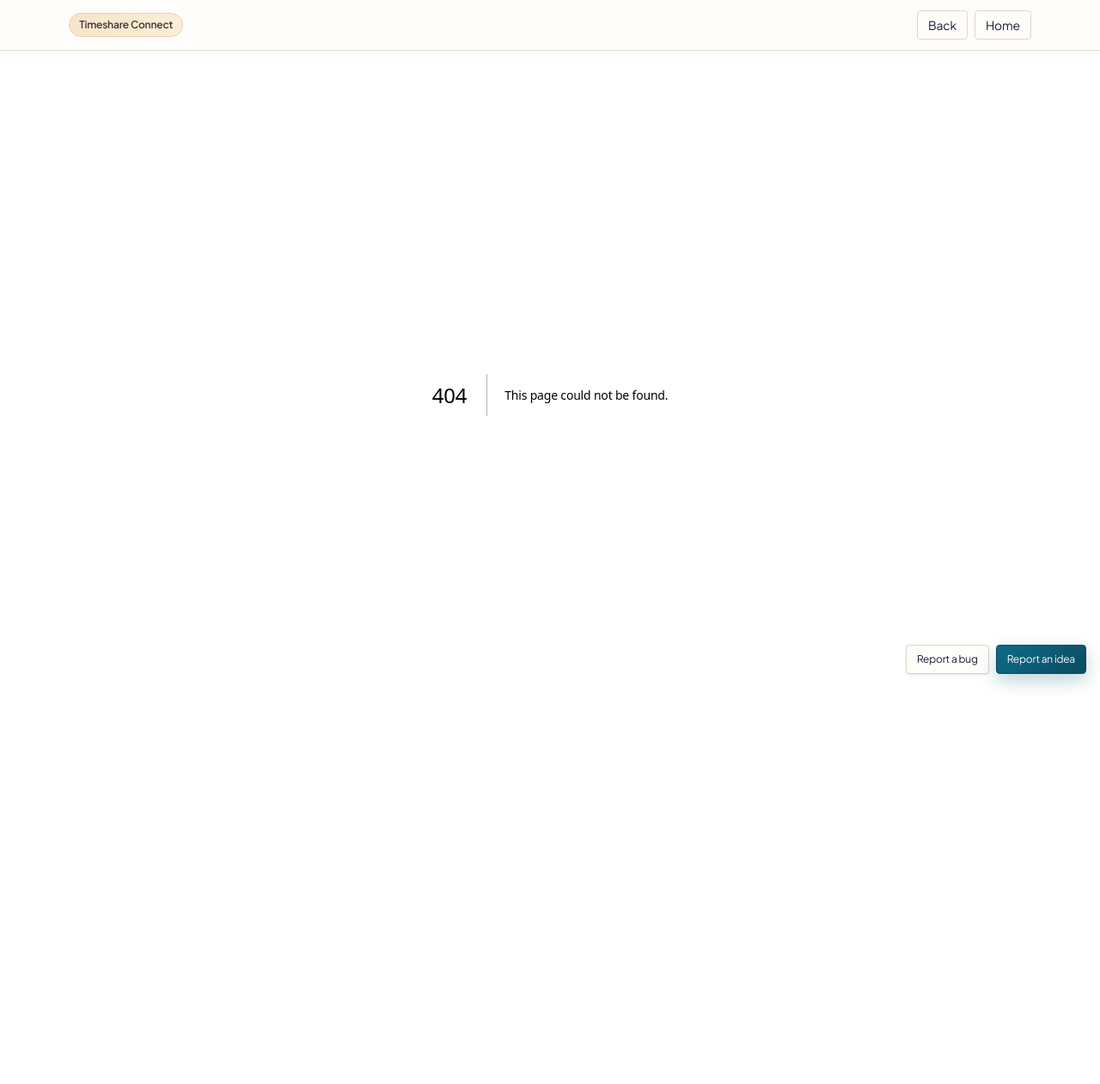
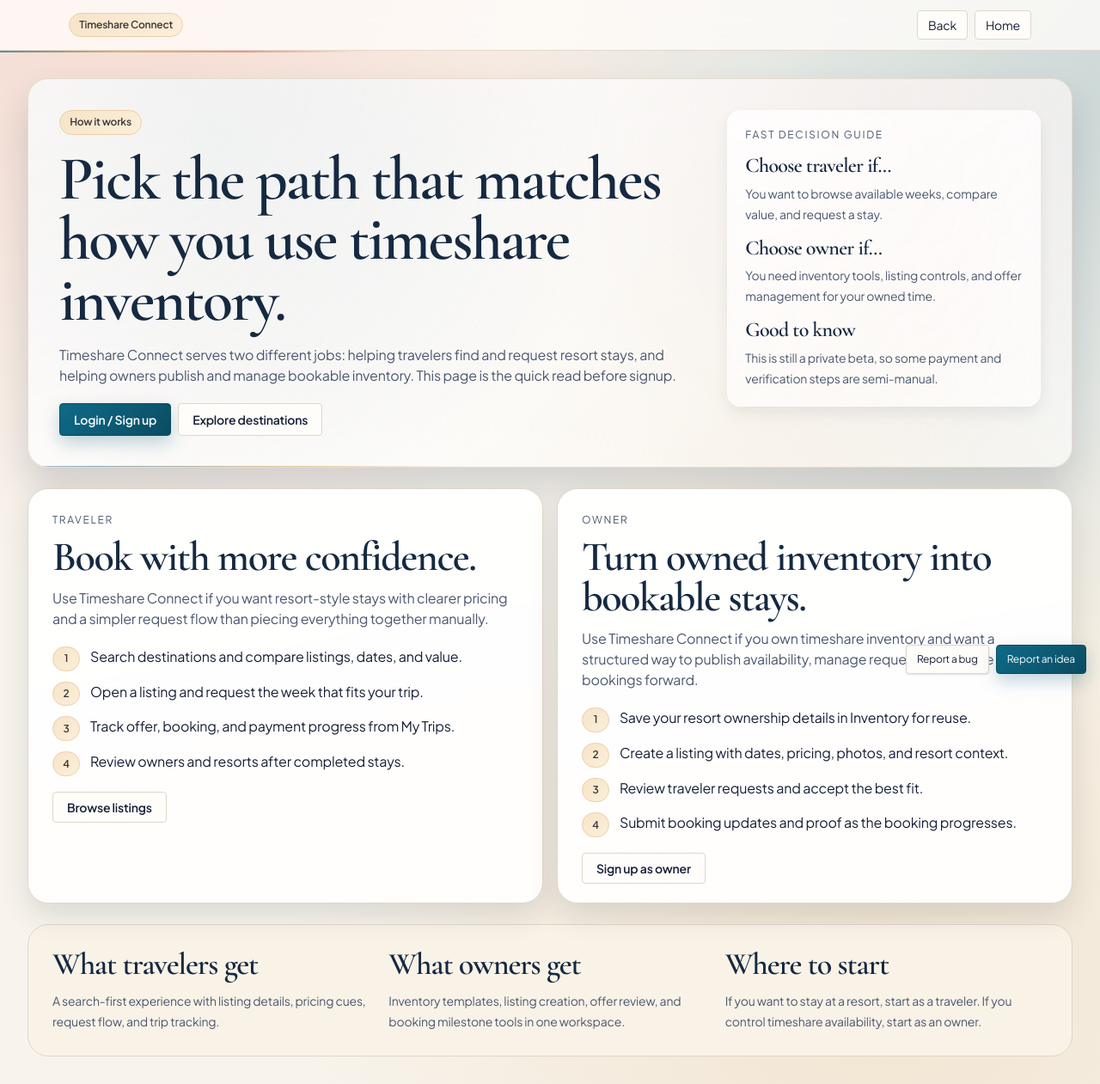
Before and after one commit to Adamgdwn/Timeshare-Connect, a Next.js app: page /how-it-works in a window 1280 px wide. Before the commit this address had no page. Shown: the whole page at 86% size. Before the commit the page ends 859 px from the top, so only its background shows below. Built offline with nearby package versions, Linux system fonts and the light colour scheme.

Commit message:
Add how-it-works onboarding page

```diff
--- /dev/null
+++ b/app/(public)/how-it-works/page.tsx
@@ -0,0 +1,134 @@
+import Link from "next/link";
+
+const audienceCards = [
+  {
+    eyebrow: "Traveler",
+    title: "Book with more confidence.",
+    description:
+      "Use Timeshare Connect if you want resort-style stays with clearer pricing and a simpler request flow than piecing everything together manually.",
+    steps: [
+      "Search destinations and compare listings, dates, and value.",
+      "Open a listing and request the week that fits your trip.",
+      "Track offer, booking, and payment progress from My Trips.",
+      "Review owners and resorts after completed stays.",
+    ],
+    ctaHref: "/search",
+    ctaLabel: "Browse listings",
+  },
+  {
+    eyebrow: "Owner",
+    title: "Turn owned inventory into bookable stays.",
+    description:
+      "Use Timeshare Connect if you own timeshare inventory and want a structured way to publish availability, manage requests, and move bookings forward.",
+    steps: [
+      "Save your resort ownership details in Inventory for reuse.",
+      "Create a listing with dates, pricing, photos, and resort context.",
+      "Review traveler requests and accept the best fit.",
+      "Submit booking updates and proof as the booking progresses.",
+    ],
+    ctaHref: "/login",
+    ctaLabel: "Sign up as owner",
+  },
+];
+
+const decisionPoints = [
+  {
+    title: "Choose traveler if...",
+    body: "You want to browse available weeks, compare value, and request a stay.",
+  },
+  {
+    title: "Choose owner if...",
+    body: "You need inventory tools, listing controls, and offer management for your owned time.",
+  },
+  {
+    title: "Good to know",
+    body: "This is still a private beta, so some payment and verification steps are semi-manual.",
+  },
+];
+
+export default function HowItWorksPage() {
+  return (
+    <main className="tc-page mx-auto max-w-7xl space-y-6 p-6 md:p-8">
+      <section className="tc-hero tc-fade-up rounded-3xl p-6 md:p-9">
+        <div className="relative z-10 grid gap-6 md:grid-cols-12 md:items-start">
+          <div className="md:col-span-8">
+            <span className="tc-badge">How it works</span>
+            <h1 className="tc-title mt-4 max-w-4xl text-5xl font-semibold tracking-tight md:text-7xl">
+              Pick the path that matches how you use timeshare inventory.
+            </h1>
+            <p className="tc-muted mt-4 max-w-3xl text-sm md:text-base">
+              Timeshare Connect serves two different jobs: helping travelers find and request resort stays, and
+              helping owners publish and manage bookable inventory. This page is the quick read before signup.
+            </p>
+            <div className="mt-5 flex flex-wrap gap-2">
+              <Link className="tc-btn-primary rounded px-4 py-2 text-sm font-semibold" href="/login">
+                Login / Sign up
+              </Link>
+              <Link className="tc-btn-secondary rounded px-4 py-2 text-sm font-semibold" href="/search">
+                Explore destinations
+              </Link>
+            </div>
+          </div>
+          <aside className="tc-glass rounded-2xl p-5 md:col-span-4 md:ml-auto md:max-w-sm">
+            <p className="text-xs uppercase tracking-[0.14em] text-[color:var(--tc-ink-soft)]">Fast decision guide</p>
+            <div className="mt-4 space-y-4">
+              {decisionPoints.map((point) => (
+                <div key={point.title}>
+                  <h2 className="tc-title text-2xl font-semibold">{point.title}</h2>
+                  <p className="tc-muted mt-2 text-sm leading-6">{point.body}</p>
+                </div>
+              ))}
+            </div>
+          </aside>
+        </div>
+      </section>
+
+      <section className="grid gap-4 md:grid-cols-2">
+        {audienceCards.map((card) => (
+          <article key={card.eyebrow} className="tc-surface tc-fade-up rounded-3xl p-6 md:p-7">
+            <p className="text-xs uppercase tracking-[0.14em] text-[color:var(--tc-ink-soft)]">{card.eyebrow}</p>
+            <h2 className="tc-title mt-3 text-4xl font-semibold md:text-5xl">{card.title}</h2>
+            <p className="tc-muted mt-3 max-w-2xl text-sm leading-6 md:text-base">{card.description}</p>
+            <ol className="mt-5 space-y-3 text-sm text-[color:var(--foreground)] md:text-base">
+              {card.steps.map((step, index) => (
+                <li key={step} className="flex gap-3">
+                  <span className="tc-badge min-w-8 justify-center px-0">{index + 1}</span>
+                  <span>{step}</span>
+                </li>
+              ))}
+            </ol>
+            <div className="mt-6">
+              <Link className="tc-btn-secondary rounded px-4 py-2 text-sm font-semibold" href={card.ctaHref}>
+                {card.ctaLabel}
+              </Link>
+            </div>
+          </article>
+        ))}
+      </section>
+
+      <section className="tc-surface-soft rounded-3xl p-6 md:p-7">
+        <div className="grid gap-4 md:grid-cols-3">
+          <div>
+            <h2 className="tc-title text-3xl font-semibold md:text-4xl">What travelers get</h2>
+            <p className="tc-muted mt-3 text-sm leading-6">
+              A search-first experience with listing details, pricing cues, request flow, and trip tracking.
+            </p>
+          </div>
+          <div>
+            <h2 className="tc-title text-3xl font-semibold md:text-4xl">What owners get</h2>
+            <p className="tc-muted mt-3 text-sm leading-6">
+              Inventory templates, listing creation, offer review, and booking milestone tools in one workspace.
+            </p>
+          </div>
+          <div>
+            <h2 className="tc-title text-3xl font-semibold md:text-4xl">Where to start</h2>
+            <p className="tc-muted mt-3 text-sm leading-6">
+              If you want to stay at a resort, start as a traveler. If you control timeshare availability, start as
+              an owner.
+            </p>
+          </div>
+        </div>
+      </section>
+    </main>
+  );
+}
--- a/app/page.tsx
+++ b/app/page.tsx
@@ -35,6 +35,9 @@
               )}
               <Link className="tc-btn-secondary rounded px-4 py-2 text-sm font-semibold" href="/search">
                 Explore destinations
+              </Link>
+              <Link className="tc-btn-secondary rounded px-4 py-2 text-sm font-semibold" href="/how-it-works">
+                How it works
               </Link>
             </div>
           </div>
```
